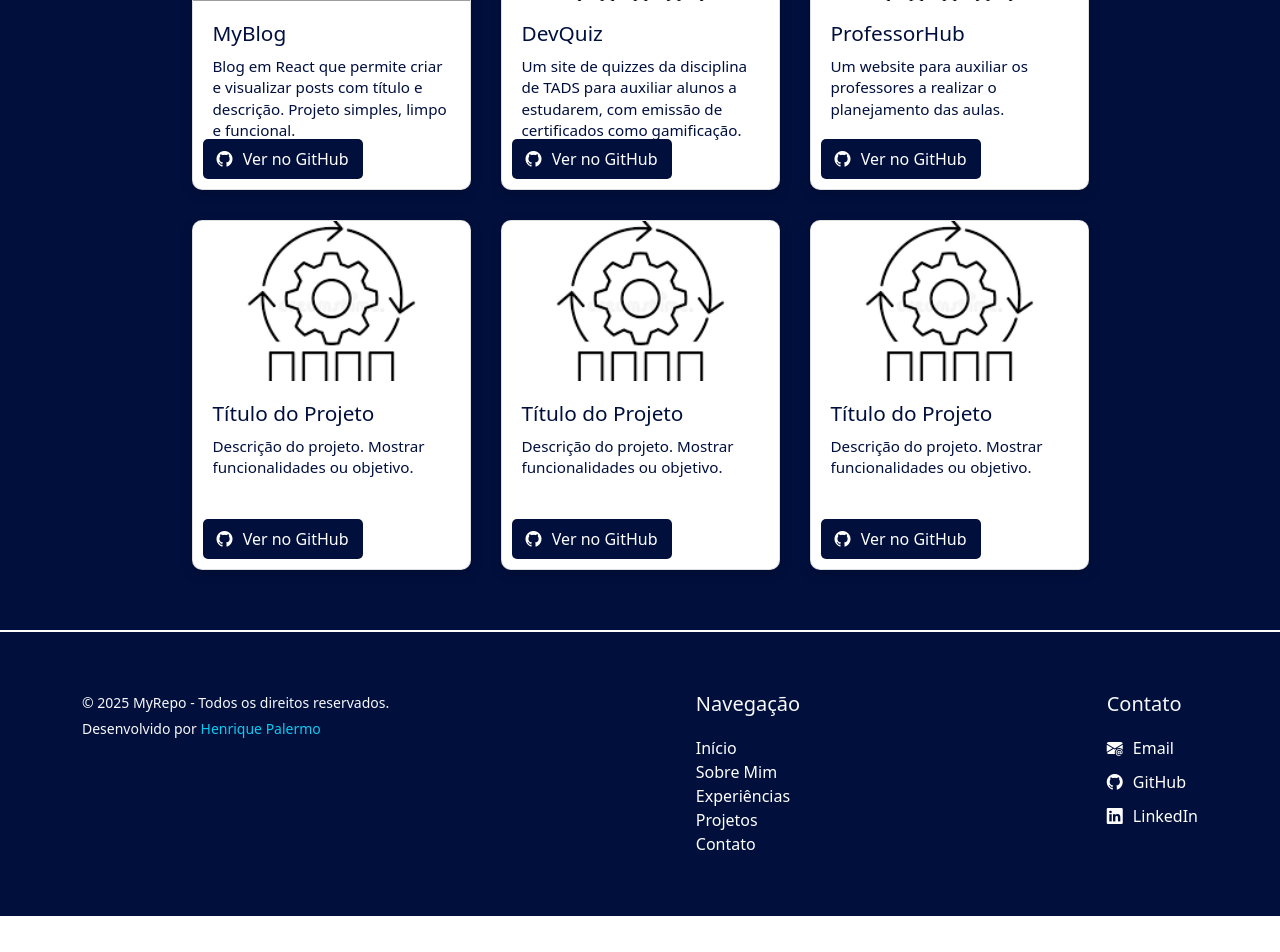
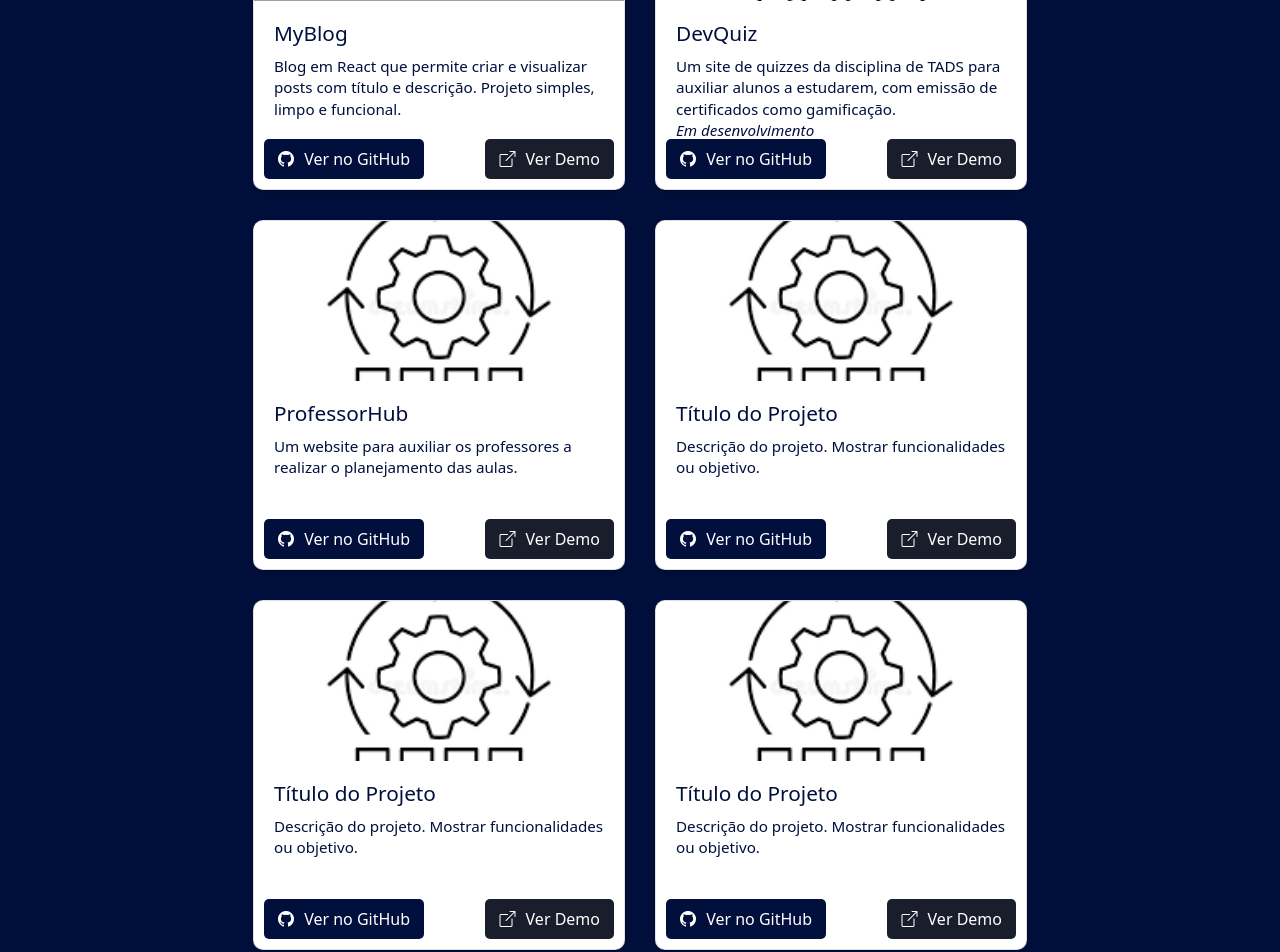
Before and after one commit to hick-hpe/portifolio, a React (Vite) app in the folder portifolio/: page /projetos in a window 1280 px wide. Shown: the part 420-1372 px from the top of the page. Before the commit the page ends 1336 px from the top, so only its background shows below. Built offline with nearby package versions, Linux system fonts and the light colour scheme; grey boxes are pictures that could not be loaded.

Commit message:
fix: cards dos projetos

```diff
--- a/portifolio/src/components/ProjetosList.tsx
+++ b/portifolio/src/components/ProjetosList.tsx
@@ -26,6 +26,7 @@ const Page = styled.div`
     }
 
     .cards {
+        width: 100%;
         display: flex;
         flex-wrap: wrap;
         justify-content: center;
@@ -34,7 +35,7 @@ const Page = styled.div`
 
     .card {
         height: 350px;
-        width: calc(100% / 4);
+        /* width: calc(100% / ); */
         background-color: #fff;
         color: #010f3d;
         border-radius: 10px;
@@ -72,7 +73,7 @@ const Page = styled.div`
             overflow-y: auto;
         }
 
-        .btn-blue {
+        .btn-github {
             background-color: #010f3d;
             color: #fff;
             text-decoration: none;
@@ -92,6 +93,32 @@ const Page = styled.div`
                 margin-right: 6px;
             }
         }
+
+        .btn-live {
+            background-color: #1a1e2c;
+            color: #fff;
+            text-decoration: none;
+            border: none;
+            padding: 8px 14px;
+            border-radius: 5px;
+            transition: background-color 0.3s ease;
+            position: absolute;
+            bottom: 10px;
+            right: 10px;
+
+            &:hover {
+                background-color: #0b1f5f;
+            }
+
+            i {
+                margin-right: 6px;
+            }
+        }
+
+        @media (max-width: 768px) {
+            width: 100%;
+        }
+
     }
 `;
 
@@ -107,7 +134,7 @@ const ProjetosList = () => {
             </div>
 
             <div className="container cards">
-                <div className="card">
+                <div className="card col-4">
                     <img src="/projeto-react-blog.png" alt="Projeto React Blog" />
                     <div className="card-body">
                         <h5 className="card-title">MyBlog</h5>
@@ -116,16 +143,24 @@ const ProjetosList = () => {
                         </p>
                         <a
                             href="https://github.com/hick-hpe/react-blog"
-                            className="btn-blue"
+                            className="btn-github"
                             target="_blank"
                             rel="noopener noreferrer"
                         >
                             <i className="bi bi-github"></i> Ver no GitHub
                         </a>
+                        <a
+                            href="#"
+                            className="btn-live"
+                            target="_blank"
+                            rel="noopener noreferrer"
+                        >
+                            <i className="bi bi-box-arrow-up-right"></i> Ver Demo
+                        </a>
                     </div>
                 </div>
 
-                <div className="card">
+                <div className="card col-4">
                     <img src="/image.png" alt="Outro projeto" />
                     <div className="card-body">
                         <h5 className="card-title">DevQuiz</h5>
@@ -135,16 +170,24 @@ const ProjetosList = () => {
                         </p>
                         <a
                             href="#"
-                            className="btn-blue"
+                            className="btn-github"
                             target="_blank"
                             rel="noopener noreferrer"
                         >
                             <i className="bi bi-github"></i> Ver no GitHub
                         </a>
+                        <a
+                            href="#"
+                            className="btn-live"
+                            target="_blank"
+                            rel="noopener noreferrer"
+                        >
+                            <i className="bi bi-box-arrow-up-right"></i> Ver Demo
+                        </a>
                     </div>
                 </div>
 
-                <div className="card">
+                <div className="card col-4">
                     <img src="/image.png" alt="Outro projeto" />
                     <div className="card-body">
                         <h5 className="card-title">ProfessorHub</h5>
@@ -153,16 +196,24 @@ const ProjetosList = () => {
                         </p>
                         <a
                             href="#"
-                            className="btn-blue"
+                            className="btn-github"
                             target="_blank"
                             rel="noopener noreferrer"
                         >
                             <i className="bi bi-github"></i> Ver no GitHub
                         </a>
+                        <a
+                            href="#"
+                            className="btn-live"
+                            target="_blank"
+                            rel="noopener noreferrer"
+                        >
+                            <i className="bi bi-box-arrow-up-right"></i> Ver Demo
+                        </a>
                     </div>
                 </div>
 
-                <div className="card">
+                <div className="card col-4">
                     <img src="/image.png" alt="Outro projeto" />
                     <div className="card-body">
                         <h5 className="card-title">Título do Projeto</h5>
@@ -171,16 +222,24 @@ const ProjetosList = () => {
                         </p>
                         <a
                             href="#"
-                            className="btn-blue"
+                            className="btn-github"
                             target="_blank"
                             rel="noopener noreferrer"
                         >
                             <i className="bi bi-github"></i> Ver no GitHub
                         </a>
+                        <a
+                            href="#"
+                            className="btn-live"
+                            target="_blank"
+                            rel="noopener noreferrer"
+                        >
+                            <i className="bi bi-box-arrow-up-right"></i> Ver Demo
+                        </a>
                     </div>
                 </div>
 
-                <div className="card">
+                <div className="card col-4">
                     <img src="/image.png" alt="Outro projeto" />
                     <div className="card-body">
                         <h5 className="card-title">Título do Projeto</h5>
@@ -189,16 +248,24 @@ const ProjetosList = () => {
                         </p>
                         <a
                             href="#"
-                            className="btn-blue"
+                            className="btn-github"
                             target="_blank"
                             rel="noopener noreferrer"
                         >
                             <i className="bi bi-github"></i> Ver no GitHub
                         </a>
+                        <a
+                            href="#"
+                            className="btn-live"
+                            target="_blank"
+                            rel="noopener noreferrer"
+                        >
+                            <i className="bi bi-box-arrow-up-right"></i> Ver Demo
+                        </a>
                     </div>
                 </div>
 
-                <div className="card">
+                <div className="card col-4">
                     <img src="/image.png" alt="Outro projeto" />
                     <div className="card-body">
                         <h5 className="card-title">Título do Projeto</h5>
@@ -207,11 +274,19 @@ const ProjetosList = () => {
                         </p>
                         <a
                             href="#"
-                            className="btn-blue"
+                            className="btn-github"
                             target="_blank"
                             rel="noopener noreferrer"
                         >
                             <i className="bi bi-github"></i> Ver no GitHub
+                        </a>
+                        <a
+                            href="#"
+                            className="btn-live"
+                            target="_blank"
+                            rel="noopener noreferrer"
+                        >
+                            <i className="bi bi-box-arrow-up-right"></i> Ver Demo
                         </a>
                     </div>
                 </div>
```
